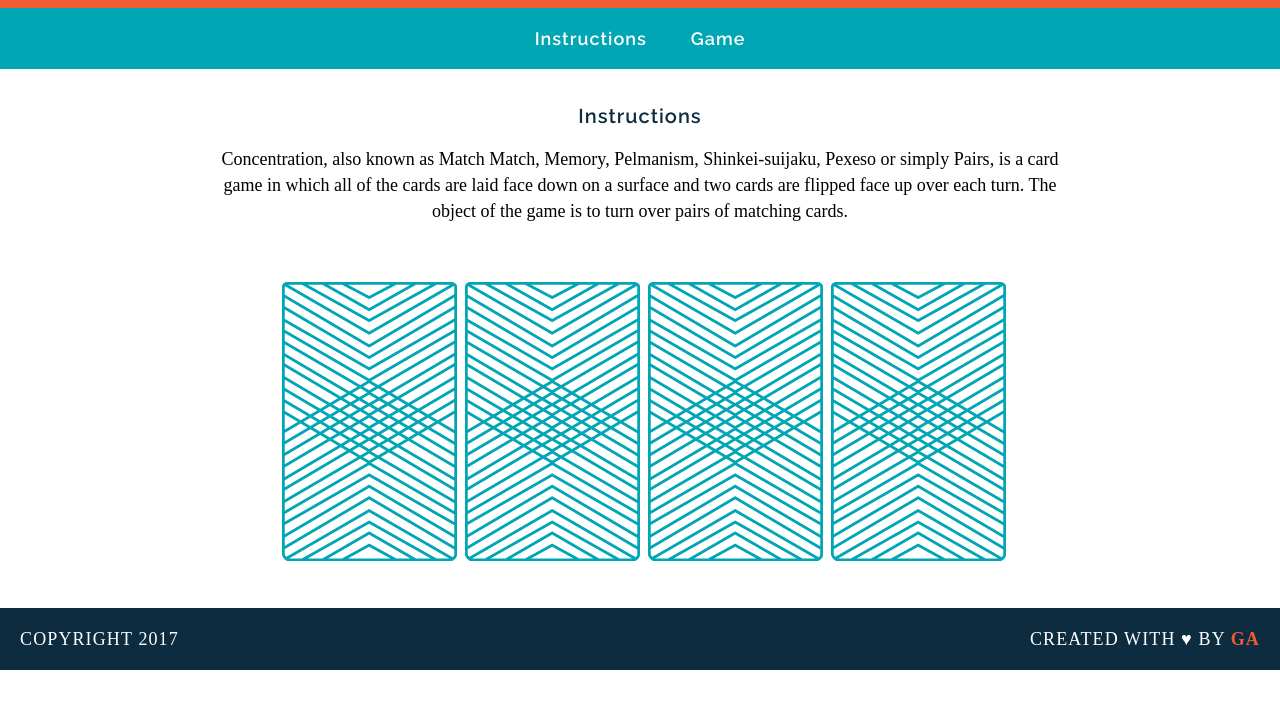
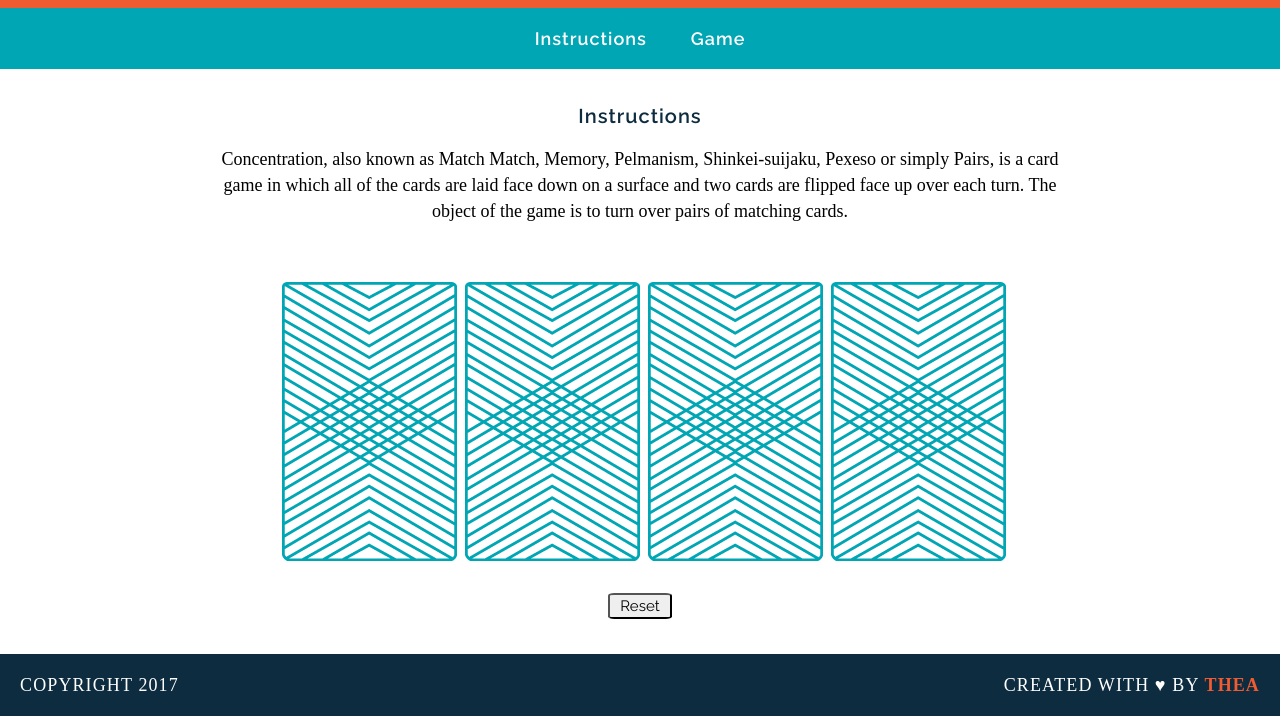
Before and after one commit to thea-fan/wdi-fundamentals-memorygame, a plain HTML site: page memory_game/index.html in a window 1280 px wide. Shown: the part 89-805 px from the top of the page. Drawn offline with Linux system fonts and the light colour scheme; a web font is replaced by a local one.

```diff
--- a/memory_game/css/style.css
+++ b/memory_game/css/style.css
@@ -65,6 +65,19 @@ img{
     margin: 40px 0 8px 8px;
 }
 
+button{
+    margin-top: 20px;
+    font-family: Raleway;
+    font-size: 15px;
+    border-radius: 10%;
+    padding: 2px 10px;
+}
+
+button:hover{
+    background-color: #00A6B3;
+    color: #FFF;
+}
+
 footer{
     text-transform: uppercase;
     padding: 0 20px;
--- a/memory_game/index.html
+++ b/memory_game/index.html
@@ -10,9 +10,7 @@
   <body>
     <header>
       <h1>Memory Game</h1>
-      <!--optional <p>By Thea <a href="#">Instagram</a></p>
-      <p>A memory challenge a day, keeps the alzheimer at bay.<br><br>Wanna get smart? Then play the game now!</p>-->
-    </header>
+      </header>
 
     <nav>
       <a href= "#">Instructions</a>
@@ -24,11 +22,12 @@
       <p>Concentration, also known as Match Match, Memory, Pelmanism, Shinkei-suijaku, Pexeso or simply Pairs, is a card game in which all of the cards are laid face down on a surface and two cards are flipped face up over each turn. The object of the game is to turn over pairs of matching cards.</p>
 
       <div id="game-board" class="board clearfix"></div>
+      <button>Reset</button>
     </main>
 
     <footer class="clearfix">
         <p class="copyright">Copyright 2017</p>
-        <p class="message">Created with &hearts; by <span class="name">GA</span></p>
+        <p class="message">Created with &hearts; by <span class="name">THEA</span></p>
     </footer>
 
   <script src = "js/main.js"></script>
```
Also changed, not shown: memory_game/js/main.js (line endings or trailing spaces).
